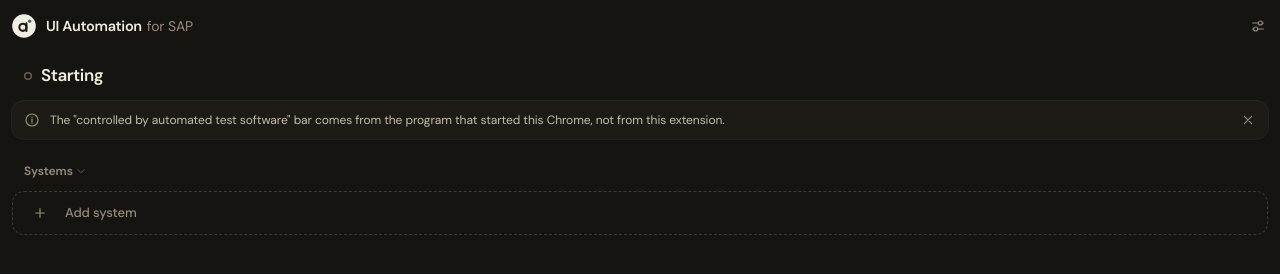
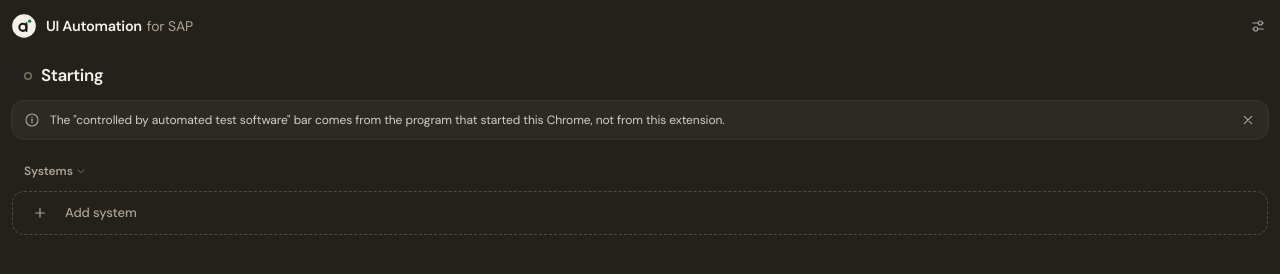
Before and after one commit to DidroAI/sap-gui-mcp-server, a browser extension: page extension/panel.html in a window 1280 px wide. Drawn offline with Linux system fonts and the dark colour scheme.

Commit message:
feat(extension): a lighter, warmer dark theme that reads at a glance
Co-Authored-By: Claude Opus 5.5 <noreply@anthropic.com>

```diff
--- a/extension/panel.css
+++ b/extension/panel.css
@@ -13,7 +13,7 @@
    Depth     Hairlines in warm grey; the systems are one grouped list on the paper. What is being
              edited or floats (the form, the menu) lifts with a soft shadow.
    Icons     One set on a 24 grid, 1.75 stroke, round caps and joins.
-   Dark      Warm, not blue-black: dark umber paper, the primary button turns paper, the green
+   Dark      Warm charcoal, not black: lifted enough to read at a glance, the primary button turns paper, the green
              brightens.
 
    Colours live in the two token blocks only. */
@@ -63,37 +63,37 @@
 
 @media (prefers-color-scheme: dark) {
   :root {
-    --ink: #f2ede3;
-    --text: #c4bdaf;
-    --muted: #958d7e;
-    --faint: #645e53;
-    --bg: #161411;
-    --surface: #1e1b17;
-    --well: #12100e;
-    --hover: #2a2620;
-    --press: #332e27;
-    --line: #2c2823;
-    --line-strong: #403a32;
-    --ring: rgba(255, 244, 220, 0.08);
-    --ring-strong: rgba(255, 244, 220, 0.15);
-    --shadow: rgba(0, 0, 0, 0.4);
-    --lift: rgba(0, 0, 0, 0.6);
-    --primary: #f2ede3;
+    --ink: #f5f1e8;
+    --text: #d6cfc2;
+    --muted: #aba393;
+    --faint: #7a7366;
+    --bg: #24211d;
+    --surface: #2d2a25;
+    --well: #1f1c19;
+    --hover: #37332d;
+    --press: #403b34;
+    --line: #3b3731;
+    --line-strong: #504a41;
+    --ring: rgba(255, 244, 220, 0.10);
+    --ring-strong: rgba(255, 244, 220, 0.18);
+    --shadow: rgba(0, 0, 0, 0.25);
+    --lift: rgba(0, 0, 0, 0.45);
+    --primary: #f5f1e8;
     --primary-hover: #ffffff;
     --primary-ink: #1d1b17;
     --primary-edge: rgba(255, 255, 255, 0);
-    --accent: #7fc29b;
-    --accent-text: #8fcca8;
-    --accent-soft: #1b2a21;
-    --accent-line: #2f5240;
-    --danger: #ec8b78;
-    --danger-soft: #2e1a15;
-    --danger-line: #6b3428;
-    --tile: #2c2822;
-    --mark-tile: #f2ede3;
+    --accent: #8fd0aa;
+    --accent-text: #9dd8b5;
+    --accent-soft: #2a3d31;
+    --accent-line: #456f57;
+    --danger: #f09682;
+    --danger-soft: #3d2621;
+    --danger-line: #7a4134;
+    --tile: #3d3832;
+    --mark-tile: #f5f1e8;
     --mark-glyph: #1d1b17;
     --mark-dot: #2f6b4f;
-    --shimmer: #645e53;
+    --shimmer: #7a7366;
     color-scheme: dark;
   }
 }
```
Also changed, not shown: test/extension-panel-style.test.ts (+1 -1 lines).
